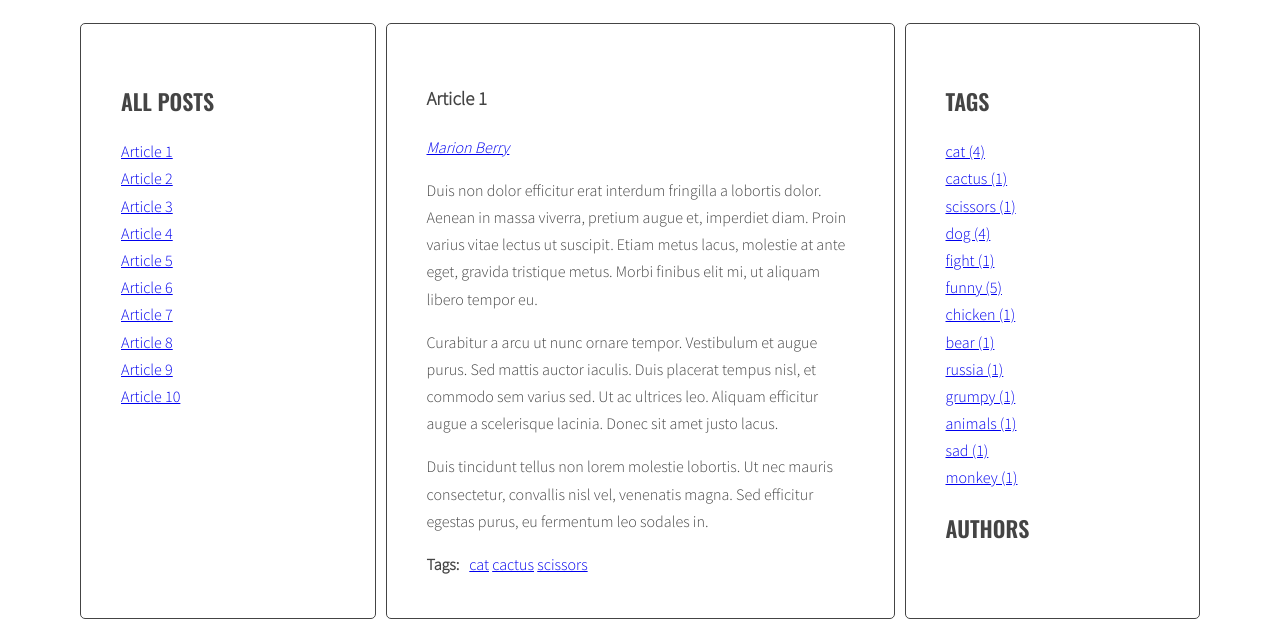
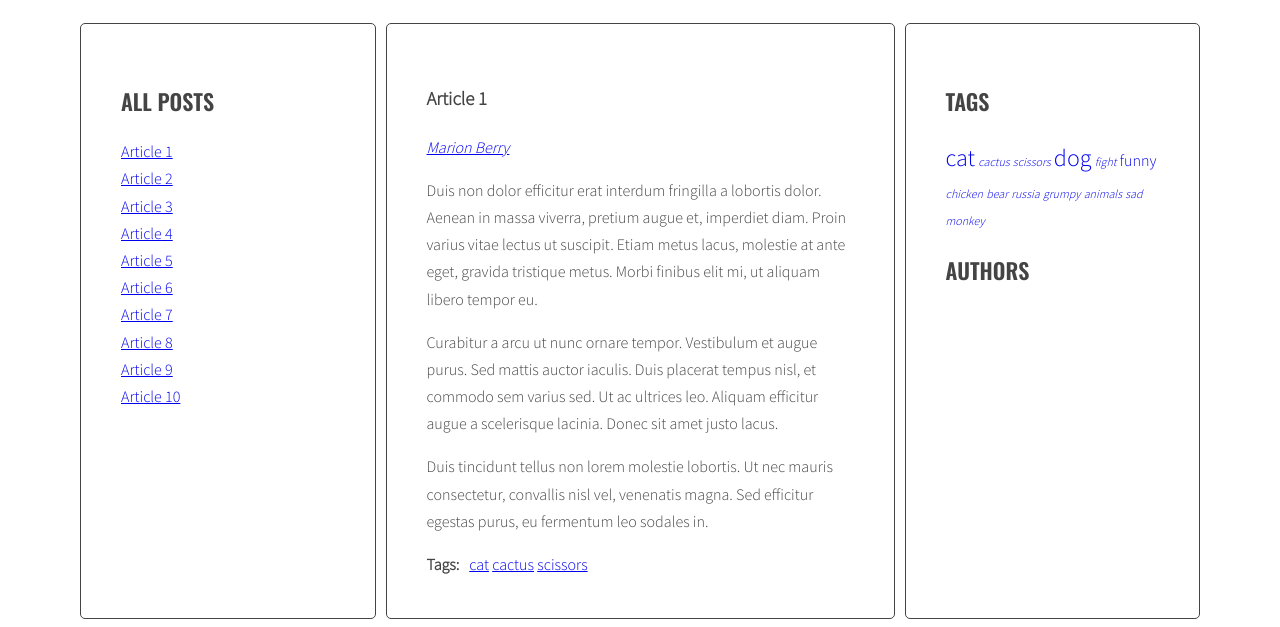
Before and after one commit to Misiek40k/js-simpleBlog, a website: page index.html in a window 1280 px wide. Shown: the part 220-847 px from the top of the page. Drawn offline with nearby package versions, Linux system fonts and the light colour scheme.

Commit message:
Add tag cloud styling

```diff
--- a/js/script.js
+++ b/js/script.js
@@ -8,6 +8,7 @@ const optArticleAuthorSelector = '.post-author';
 const optTagsListSelector = '.list.tags';
 const optCloudClassCount = 5;
 const optCloudClassPrefix = 'tag-size-';
+const optListItemClass = 'item';
 
 function titleClickHandler(event) {
 
@@ -101,7 +102,7 @@ const generateTags = () => {
 
     for (let tag in allTags) {
         const tagLinkClass = calculateTagClass(allTags[tag], tagsParams);
-        allTagsHtml += `<li><a href="#tag-${tag}" class="${optCloudClassPrefix}${tagLinkClass}">${tag} (${allTags[tag]})</a></li>`;
+        allTagsHtml += `<li class="${optListItemClass} ${optCloudClassPrefix}${tagLinkClass}"><a href="#tag-${tag}">${tag}</a></li> `;
     }
     tagList.innerHTML = allTagsHtml;
 };
--- a/sass/style.scss
+++ b/sass/style.scss
@@ -85,6 +85,16 @@ body {
     margin: 0;
     padding: 0;
 
+    &.tags{
+        .item {
+            display: inline-block;
+
+            a {
+                text-decoration: none;
+            }
+        }
+    }
+
     .active {
         font-weight: bold;
     }
@@ -129,3 +139,28 @@ body {
         margin: 0 10px 0 0;
     }
 }
+
+/* Cloud */
+
+.tag-size-1 {
+    font-size: 12px;
+    font-style: italic;
+}
+
+.tag-size-2 {
+    font-size: 16px;
+}
+
+.tag-size-3 {
+    font-size: 20px;
+}
+
+.tag-size-4 {
+    font-size: 24px;
+    font-style: bold;
+}
+
+.tag-size-5 {
+    font-size: 28px;
+    font-style: bold;
+}
```
Also changed, not shown: css/style.css, 1 other file.
